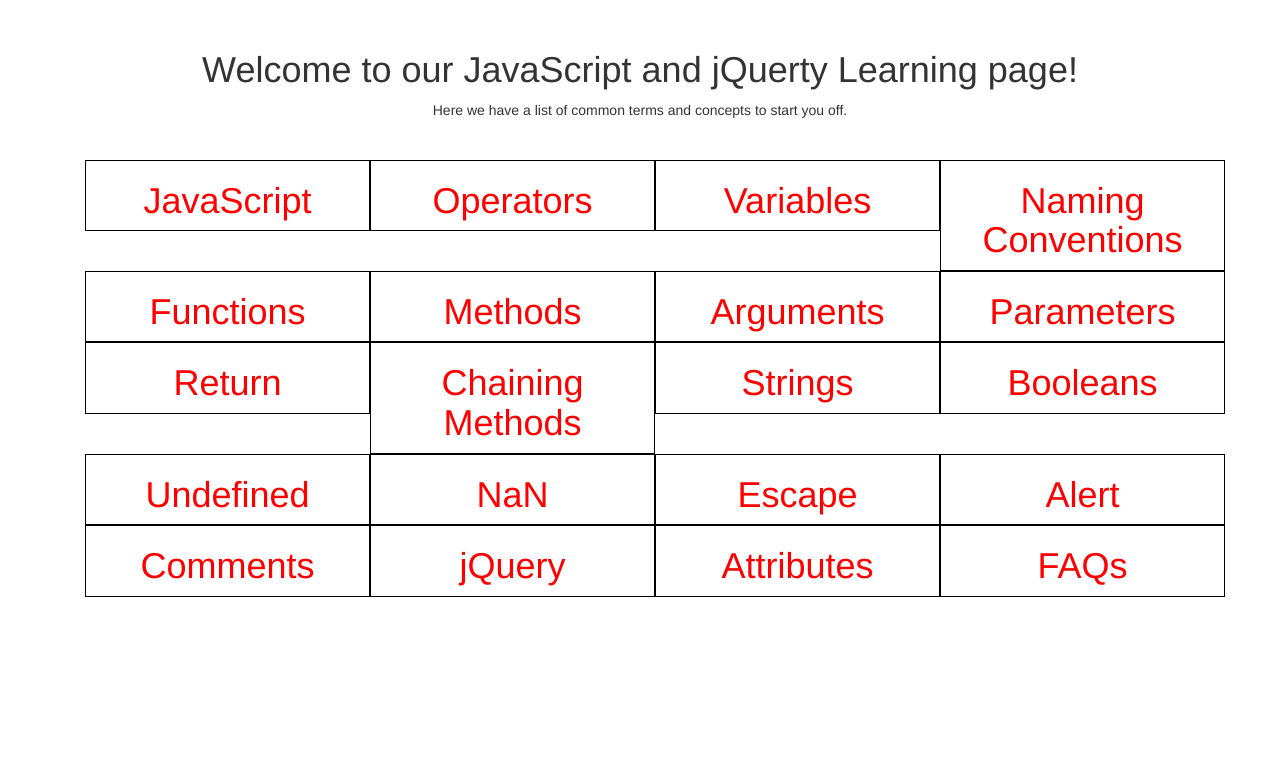
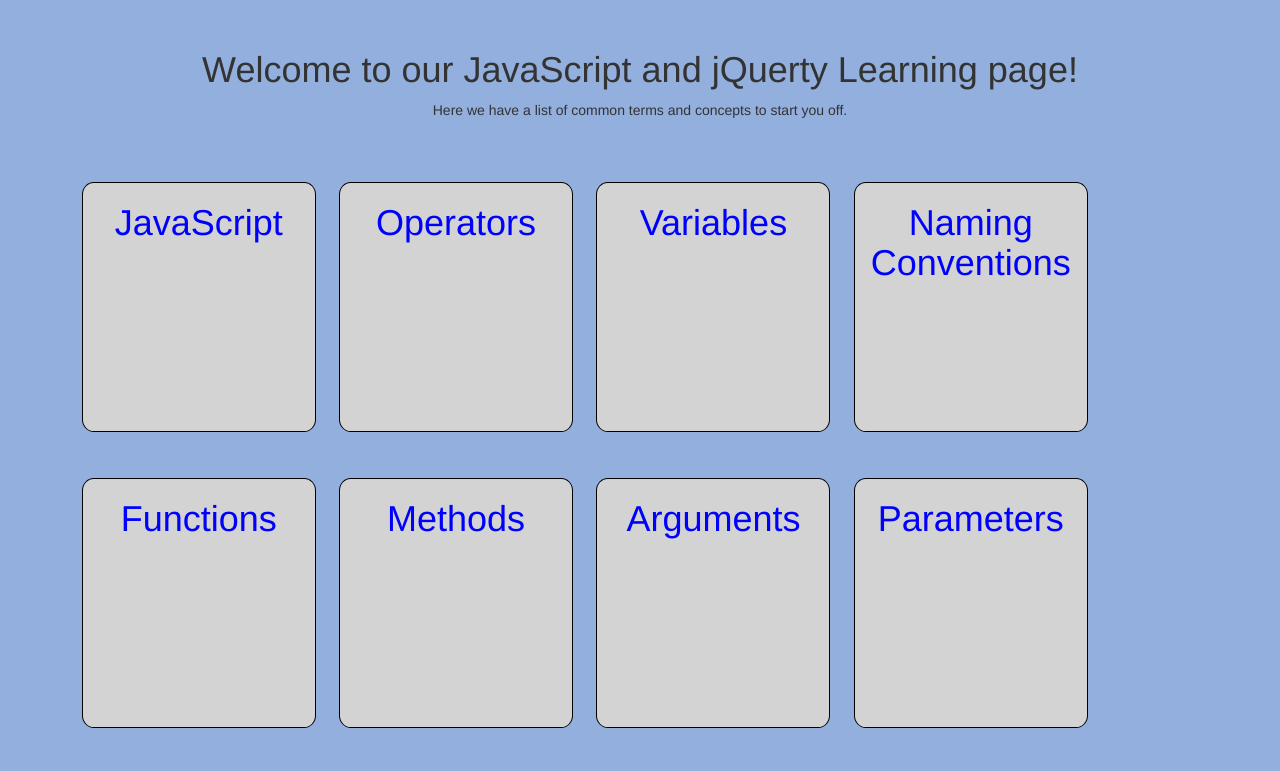
Before and after one commit to RxNunez/JQueryCards, a plain HTML site: page index.html in a window 1280 px wide. Shown: the top 771 px of the page. Drawn offline with Linux system fonts and the light colour scheme.

Commit message:
create separate buttons with spacing

```diff
--- a/css/styles.css
+++ b/css/styles.css
@@ -1,16 +1,29 @@
 .heading {
   text-align: center;
   padding: 30px 0px;
+}
+body {
+  background-color: #92afdd;
 }
 
 .col-md-3 {
   border: 1px solid black;
   text-align: center;
   float: left;
+  width: 20%;
+  height: 250px;
+  background: lightgrey;
+  border-radius: 5%;
+  margin: 0 1%;
+}
+
+.row {
+  padding: 2% 0;
+  height: relative;
 }
 
 .col-md-3 .cardTitle {
-  color: red;
+  color: blue;
 }
 
 .cardTitle {
--- a/index.html
+++ b/index.html
@@ -47,14 +47,14 @@
           </div>
           <div class="col-md-3">
             <h1 class="cardTitle" id="parameters">Parameters</h1>
-            <p class="definition">Arguments are Passed by Value. The parameters, in a function call, are the function's arguments. JavaScript arguments are passed by value: The function only gets to know the values, not the argument's locations. If a function changes an argument's value, it does not change the parameter's original value.</p>
+            <p class="definition">Arguments are Passed by Value. The parameters, in a function call, are the function's arguments. JavaScript arguments are passed by value: The function only gets to know the values, not the argument's locations.</p>
           </div>
         </div>
 
         <div class="row row3 container">
           <div class="col-md-3">
             <h1 class="cardTitle" id="return">Return</h1>
-            <p class="definition">In JavaScript, return statements cease execution in a function and return a value to the caller; JavaScript functions require an explicit return statement for returning the result of an expression (the value) from a function. When a return statement is not present, the interpreter automatically returns undefined.</p>
+            <p class="definition">In JavaScript, return statements cease execution in a function and return a value to the caller; JavaScript functions require an explicit return statement for returning the result of an expression (the value) from a function.</p>
           </div>
           <div class="col-md-3">
             <h1 class="cardTitle" id="chainingMethods">Chaining Methods</h1>
@@ -104,7 +104,7 @@
           </div>
           <div class="col-md-3">
             <h1 class="cardTitle" id="faqs">FAQs</h1>
-            <a class="definition" href="https://www.google.com/url?sa=t&rct=j&q=&esrc=s&source=web&cd=1&cad=rja&uact=8&ved=0ahUKEwjJ8-zB0_LUAhUJ0GMKHcLDCGEQFggiMAA&url=https%3A%2F%2Fwww.javascript.com%2F&usg=AFQjCNGCee6O6hzOZ5e_LfIIET3TV_Ewig">
+            <p class="definition"><a href="https://www.google.com/url?sa=t&rct=j&q=&esrc=s&source=web&cd=1&cad=rja&uact=8&ved=0ahUKEwjJ8-zB0_LUAhUJ0GMKHcLDCGEQFggiMAA&url=https%3A%2F%2Fwww.javascript.com%2F&usg=AFQjCNGCee6O6hzOZ5e_LfIIET3TV_Ewig">Click Here!</a></p>
           </div>
         </div>
       </div>
```
